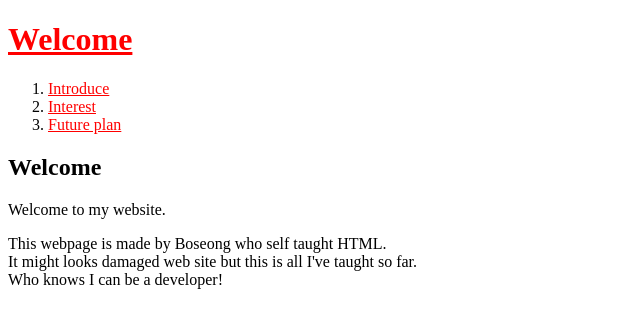
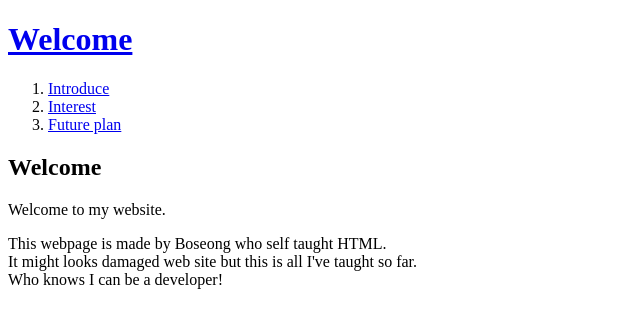
Before and after one commit to Boseong318/Boseong318.github.io, a plain HTML site: page index.html in a window 1280 px wide. Shown: the whole page, without its empty margins (0-640 px from the left). Drawn offline with Linux system fonts and the light colour scheme; a script that the page names is missing.

```diff
--- a/index.html
+++ b/index.html
@@ -3,11 +3,7 @@
 <head>
 <title>Boseong's web</title>
 <meta charset="uft-8">
-<style>
-a {
-  color:red;
-}
-</style>
+
 <!-- Global site tag (gtag.js) - Google Analytics -->
 <script async src="https://www.googletagmanager.com/gtag/js?id=G-LT75V23X7S"></script>
 <script>
```
